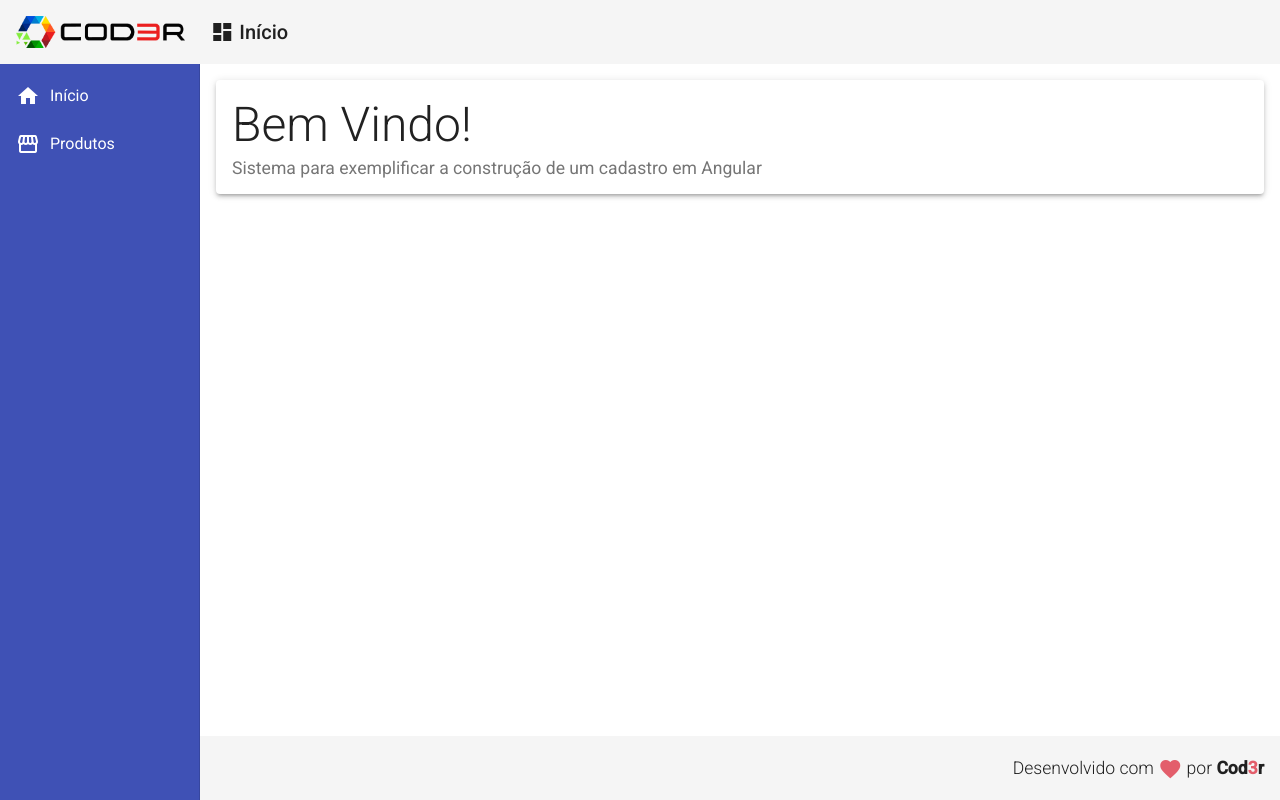
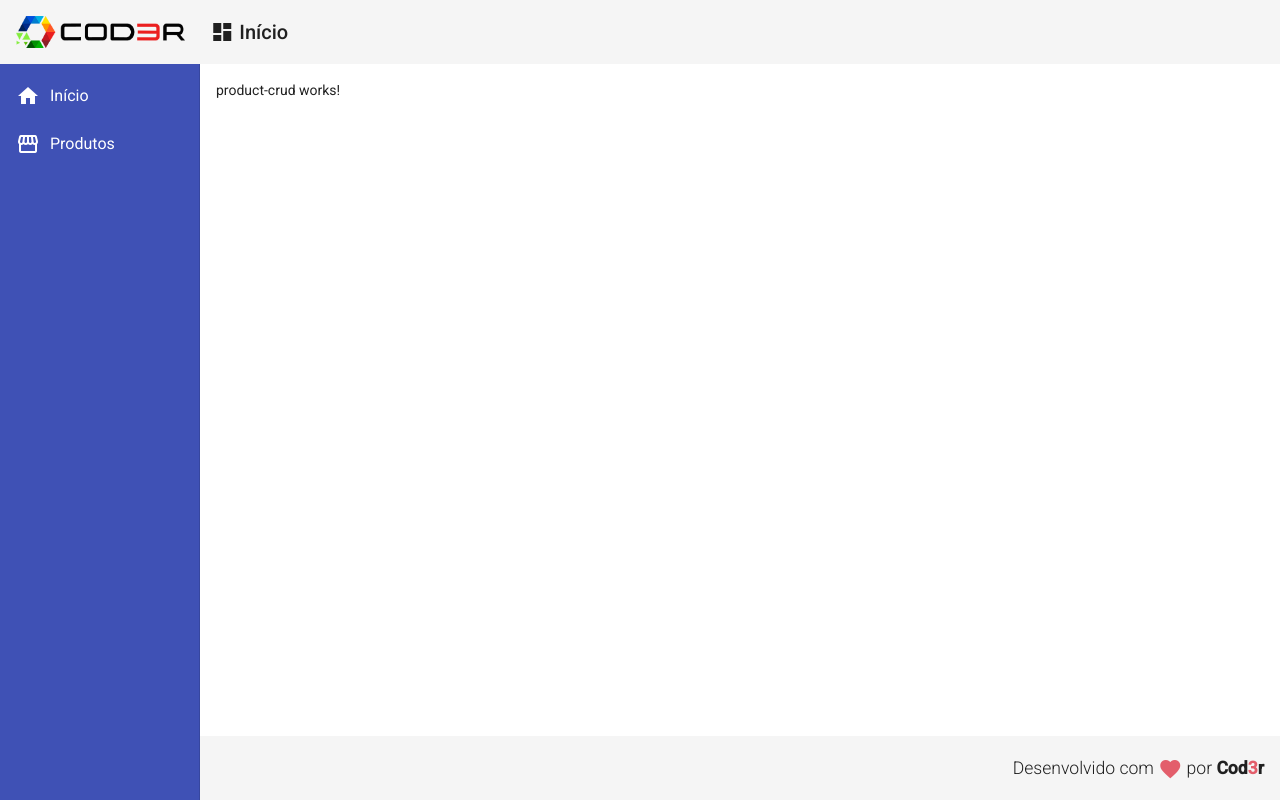
Before and after one commit to camillacorreia/angular-crud, an Angular app in the folder frontend/: page /products in a window 1280 px wide. Before the commit this address led to /. Built offline with nearby package versions, Linux system fonts and the light colour scheme.

Commit message:
feat: navigating between components

```diff
--- a/frontend/src/app/app-routing.module.ts
+++ b/frontend/src/app/app-routing.module.ts
@@ -1,7 +1,19 @@
 import { NgModule } from '@angular/core';
 import { RouterModule, Routes } from '@angular/router';
 
-const routes: Routes = [];
+import { HomeComponent} from './views/home/home.component';
+import { ProductCrudComponent } from './views/product-crud/product-crud.component';
+
+const routes: Routes = [
+  {
+    path: "",
+    component: HomeComponent
+  },
+  {
+    path: "products",
+    component: ProductCrudComponent
+  }
+];
 
 @NgModule({
   imports: [RouterModule.forRoot(routes)],
--- a/frontend/src/app/app.module.ts
+++ b/frontend/src/app/app.module.ts
@@ -14,6 +14,7 @@
 import { FooterComponent } from './components/template/footer/footer.component';
 import { NavComponent } from './components/template/nav/nav.component';
 import { HomeComponent } from './views/home/home.component';
+import { ProductCrudComponent } from './views/product-crud/product-crud.component';
 
 @NgModule({
   declarations: [
@@ -21,7 +22,8 @@
     HeaderComponent,
     FooterComponent,
     NavComponent,
-    HomeComponent
+    HomeComponent,
+    ProductCrudComponent
   ],
   imports: [
     BrowserModule,
--- a/frontend/src/app/components/template/header/header.component.html
+++ b/frontend/src/app/components/template/header/header.component.html
@@ -1,6 +1,6 @@
 <mat-toolbar class="header mat-elevation-z4">
     <span>
-        <a>
+        <a routerLink="/">
             <img class="logo" src="assets/logo.png" alt="logo">
         </a>
     </span>
--- a/frontend/src/app/components/template/nav/nav.component.html
+++ b/frontend/src/app/components/template/nav/nav.component.html
@@ -17,6 +17,6 @@
         </mat-nav-list>
     </mat-sidenav>
     <mat-sidenav-content class="content">
-        <app-home></app-home>
+        <router-outlet></router-outlet>
     </mat-sidenav-content>
 </mat-sidenav-container>
--- /dev/null
+++ b/frontend/src/app/views/product-crud/product-crud.component.html
@@ -0,0 +1 @@
+<p>product-crud works!</p>
--- /dev/null
+++ b/frontend/src/app/views/product-crud/product-crud.component.ts
@@ -0,0 +1,15 @@
+import { Component, OnInit } from '@angular/core';
+
+@Component({
+  selector: 'app-product-crud',
+  templateUrl: './product-crud.component.html',
+  styleUrls: ['./product-crud.component.css']
+})
+export class ProductCrudComponent implements OnInit {
+
+  constructor() { }
+
+  ngOnInit(): void {
+  }
+
+}
```
Also changed, not shown: frontend/src/app/views/product-crud/product-crud.component.css (added).
